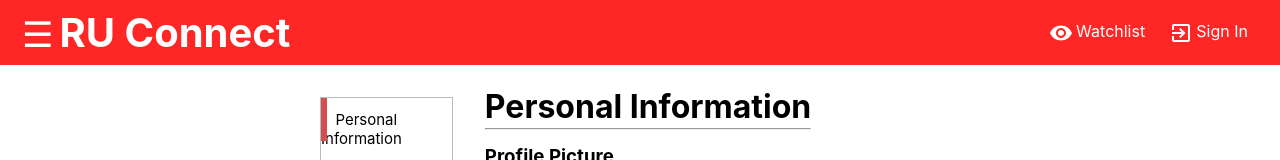
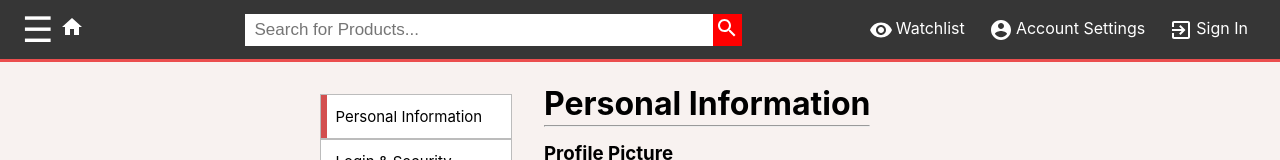
Before and after one commit to wangjon830/HackRUMarketplace, a React (Create React App) app in the folder frontend/: page /settings/account in a window 1280 px wide. Shown: the top 160 px of the page. Built offline with nearby package versions, Linux system fonts and the light colour scheme; no server answers.

Commit message:
Changed Navbar

```diff
--- a/frontend/package.json
+++ b/frontend/package.json
@@ -8,8 +8,11 @@
     "@testing-library/jest-dom": "^5.11.4",
     "@testing-library/react": "^11.1.0",
     "@testing-library/user-event": "^12.1.10",
+    "mobx": "^6.0.3",
+    "mobx-react": "^7.0.4",
     "react": "^17.0.1",
     "react-dom": "^17.0.1",
+    "react-modal": "^3.11.2",
     "react-router-dom": "^5.2.0",
     "react-scripts": "4.0.0",
     "web-vitals": "^0.2.4"
--- a/frontend/src/App.js
+++ b/frontend/src/App.js
@@ -7,6 +7,8 @@ import './styles/App.css';
 import './styles/home.css';
 import './styles/login.css';
 import './styles/product.css';
+import './styles/Navbar.css';
+import './styles/Account.css';
 
 import Navbar from './components/Navbar';
 import HomeScreen from './screens/HomeScreen';
--- a/frontend/src/components/Navbar.js
+++ b/frontend/src/components/Navbar.js
@@ -3,6 +3,9 @@ import {Link} from 'react-router-dom';
 import VisibilityIcon from '@material-ui/icons/Visibility';
 import ExitToAppIcon from '@material-ui/icons/ExitToApp';
 import AccountCircleIcon from '@material-ui/icons/AccountCircle';
+import SearchIcon from '@material-ui/icons/Search';
+import HomeIcon from '@material-ui/icons/Home';
+import CloseIcon from '@material-ui/icons/Close';
 
 function Navbar(props){
     const [sidebarOpen, setSidebar] = useState(false);
@@ -30,15 +33,27 @@ function Navbar(props){
             <button className="hamburger-btn" onClick={toggleSidebar}>
                 &#9776;
             </button>
-            <Link to="/">RU Connect</Link>
+            <div id="homeLarge"><Link to="/" style={{fontSize:"2rem"}}>RU&nbsp;Connect</Link></div>
+            <div id="homeSmall"><Link to="/"style={{fontSize:"2rem"}}><HomeIcon/></Link></div>
+        </div>
+        <div className="searchSection">
+            <form action="">
+              <input className="searchBar" type="text" placeholder="Search for Products..." name="search"/>
+              <button className="searchButton" type="submit"><SearchIcon/></button>
+            </form>
         </div>
         <div className="header-links">
             <a href="watchlist.html"><VisibilityIcon style={{marginRight:"0.2rem"}}/>Watchlist</a>
-            <Link to="/login"><ExitToAppIcon style={{marginRight:"0.2rem"}}/>Sign In</Link>
+            <Link to="/settings/account"><AccountCircleIcon style={{marginRight:"0.2rem"}}/> Account&nbsp;Settings</Link>
+            <a href="/login"><ExitToAppIcon style={{marginRight:"0.2rem"}}/>Sign&nbsp;In</a>
         </div>
         <aside className="sidebar">
-            <h3>Shopping Categories</h3>
-            <button className="sidebar-close-btn" onClick={closeSidebar}>X</button>
+            <div className="sidebarHead">
+                <h1 style={{padding:"2rem 1rem 0rem 1rem"}}>Shopping Categories<hr/></h1>
+                <button className="sidebar-close-btn" onClick={closeSidebar}><CloseIcon/></button>
+            </div>
+            <div className="sidebarCategory">
+                <h4 style={{padding:"1rem 1rem 0rem 1rem"}}>Product Type</h4>
                 <ul>
                     <li>
                         <a href="index.html">Textbooks</a>
@@ -49,7 +64,31 @@ function Navbar(props){
                     <li>
                         <a href="index.html">Housing</a>
                     </li>
+                    <li>
+                        <a href="index.html">Furniture</a>
+                    </li>
+                    <li>
+                        <a href="index.html">Electronics</a>
+                    </li>
                 </ul>
+            </div>
+            <div className="sidebarCategory">
+                <h4 style={{padding:"1rem 1rem 0rem 1rem"}}>Seller Location</h4>
+                <ul>
+                    <li>
+                        <a href="index.html">Busch Campus</a>
+                    </li>
+                    <li>
+                        <a href="index.html">Livingston Campus</a>
+                    </li>
+                    <li>
+                        <a href="index.html">College Ave Campus</a>
+                    </li>
+                    <li>
+                        <a href="index.html">Cook/Douglass Campus</a>
+                    </li>
+                </ul>
+            </div>
         </aside>
     </header>
     )
--- a/frontend/src/screens/AccountScreen.js
+++ b/frontend/src/screens/AccountScreen.js
@@ -1,16 +1,15 @@
 import React from 'react';
 import {Link} from 'react-router-dom';
 import data from '../data';
-import '../styles/Account.css';
 
 function AccountScreen(props){
     return(
     <div>
         <div id="AccountOptions" className = "sidenav">
-            <Link to="/AccountSettings"><div className="navItem"><settingActive/>&nbsp;&nbsp;Personal Information</div></Link>
-            <Link to="/SecuritySettings"><div className="navItem"><settingStatus/>&nbsp;&nbsp;Login & Security</div></Link>
-            <Link to="/TransactionsSettings"><div className="navItem"><settingStatus/>&nbsp;&nbsp;Your Transactions</div></Link>
-            <Link to="/ListingsSettings"><div className="navItem"><settingStatus/>&nbsp;&nbsp;Your Listings</div></Link>
+            <Link to="/settings/account"><div className="navItem"><settingActive/>&nbsp;&nbsp;Personal Information</div></Link>
+            <Link to="/settings/security"><div className="navItem"><settingStatus/>&nbsp;&nbsp;Login & Security</div></Link>
+            <Link to="/settings/transaction"><div className="navItem"><settingStatus/>&nbsp;&nbsp;Your Transactions</div></Link>
+            <Link to="/settings/listings"><div className="navItem"><settingStatus/>&nbsp;&nbsp;Your Listings</div></Link>
         </div>
         <div className = "settings">
             <div className = "headText"><h1>Personal Information<hr/></h1></div>
--- a/frontend/src/screens/ListingsScreen.js
+++ b/frontend/src/screens/ListingsScreen.js
@@ -1,16 +1,16 @@
 import React from 'react';
 import {Link} from 'react-router-dom';
 import data from '../data';
-import '../styles/Account.css'
+
 
 function ListingsScreen(props){
     return(
     <div>
         <div id="AccountOptions" className = "sidenav">
-            <Link to="/AccountSettings"><div className="navItem"><settingStatus/>&nbsp;&nbsp;Personal Information</div></Link>
-            <Link to="/SecuritySettings"><div className="navItem"><settingStatus/>&nbsp;&nbsp;Login & Security</div></Link>
-            <Link to="/TransactionsSettings"><div className="navItem"><settingStatus/>&nbsp;&nbsp;Your Transactions</div></Link>
-            <Link to="/ListingsSettings"><div className="navItem"><settingActive/>&nbsp;&nbsp;Your Listings</div></Link>
+            <Link to="/settings/account"><div className="navItem"><settingStatus/>&nbsp;&nbsp;Personal Information</div></Link>
+            <Link to="/settings/security"><div className="navItem"><settingStatus/>&nbsp;&nbsp;Login & Security</div></Link>
+            <Link to="/settings/transaction"><div className="navItem"><settingStatus/>&nbsp;&nbsp;Your Transactions</div></Link>
+            <Link to="/settings/listings"><div className="navItem"><settingActive/>&nbsp;&nbsp;Your Listings</div></Link>
         </div>
         <div className = "settings">
             <div className = "headText"><h1>Your Listings<hr/></h1></div>
--- a/frontend/src/screens/SecurityScreen.js
+++ b/frontend/src/screens/SecurityScreen.js
@@ -1,16 +1,15 @@
 import React from 'react';
 import {Link} from 'react-router-dom';
 import data from '../data';
-import '../styles/Account.css'
 
 function SecurityScreen(props){
     return(
     <div>
         <div id="AccountOptions" className = "sidenav">
-            <Link to="/AccountSettings"><div className="navItem"><settingStatus/>&nbsp;&nbsp;Personal Information</div></Link>
-            <Link to="/SecuritySettings"><div className="navItem"><settingActive/>&nbsp;&nbsp;Login & Security</div></Link>
-            <Link to="/TransactionsSettings"><div className="navItem"><settingStatus/>&nbsp;&nbsp;Your Transactions</div></Link>
-            <Link to="/ListingsSettings"><div className="navItem"><settingStatus/>&nbsp;&nbsp;Your Listings</div></Link>
+            <Link to="/settings/account"><div className="navItem"><settingStatus/>&nbsp;&nbsp;Personal Information</div></Link>
+            <Link to="/settings/security"><div className="navItem"><settingActive/>&nbsp;&nbsp;Login & Security</div></Link>
+            <Link to="/settings/transaction"><div className="navItem"><settingStatus/>&nbsp;&nbsp;Your Transactions</div></Link>
+            <Link to="/settings/listings"><div className="navItem"><settingStatus/>&nbsp;&nbsp;Your Listings</div></Link>
         </div>
         <div className = "settings">
             <div className = "headText"><h1>Login & Security Settings<hr/></h1></div>
--- a/frontend/src/styles/Account.css
+++ b/frontend/src/styles/Account.css
@@ -1,60 +1,10 @@
-html {
-  font-size: 1rem;
-  box-sizing: border-box;
-}
-
-p {
-  margin: 0;
-}
-
-body {
-  margin: 0;
-}
-
-header {
-  display: flex;
-  justify-content: space-between;
-  background-color: #ff2626;
-  align-items: center;
-  padding: 0.5rem;
-  margin: 0;
-}
-
-header a {
-  color: white;
-}
-
-.logo {
-  margin-left: 0.5rem;
-}
-
-.logo a {
-  font-size: 2.5rem;
-  font-weight: bold;
-}
-
-.header-links {
-  display: flex;
-  /* align-items: center; */
-}
-
-.header-links a {
-  display: flex;
-  flex-direction: row;
-  margin-right: 1.5rem;
-}
-
-.header-links a:hover {
-  color: #ff7d52;
-}
-
 .content {
   padding-bottom: 2rem;
 }
 
 .sidenav {
-    height:100%;
-    width: 15%;
+    height:100vh;
+    width: 15vw;
     text-align: left;
     position:relative;
     overflow:hidden;
@@ -93,6 +43,7 @@ header a {
     float:left;
     padding: 1rem 2rem 2rem 1rem;
     line-height: 10px;
+    max-width:50%;
 }
 .settingsItem{
     padding: 0px 0px 2rem 0px;
--- a/frontend/src/styles/App.css
+++ b/frontend/src/styles/App.css
@@ -16,6 +16,7 @@ p {
 
 body {
   margin: 0;
+  background-color:#f8f2f0;
 }
 
 main {
@@ -27,10 +28,11 @@ main {
 header {
   display: flex;
   justify-content: space-between;
-  background-color: #ff2626;
+  background-color: #363636;
   align-items: center;
   padding: 0.5rem;
   margin: 0;
+  border-bottom: 3px solid #eb4e4e;
 }
 
 header a {
@@ -58,7 +60,7 @@ header a {
 }
 
 .header-links a:hover {
-  color: #ff7d52;
+  color: #fd5252;
 }
 
 .hamburger-btn {
--- /dev/null
+++ b/frontend/src/styles/Navbar.css
@@ -0,0 +1,78 @@
+.sidebar .sidebarHead{
+    color:black;
+}
+.sidebar a{
+    color:black;
+    font-size: 20px;
+}
+.sidebar h4{
+    color:black;
+    font-size: 20px;
+}
+.sidebar h1{
+    color:black;
+    font-size: 25px;
+}
+.sidebar a:hover{
+    color:#fc4040;
+}
+.sidebar .sidebarCategory h4{
+    line-height: 1px;
+}
+
+.category{
+    color:black;
+    font-size: 20px;
+}
+
+.searchBar{
+  float: left;
+  padding: 6px 10px;
+  margin-left: 16px;
+  font-size: 17px;
+  border: none;
+  cursor: pointer;
+  height:100%;
+  width:70%;
+}
+
+.searchButton{
+    float:left;
+    border:none;
+    height:100%;
+    width:auto;
+    max-width: 10%;
+    padding: 2.5px;
+    color:white;
+    background-color:red;
+}
+
+.searchSection{
+    margin-left:auto;
+    width:40%;
+    min-width:50vw;
+}
+
+#homeLarge{
+    float:left;
+}
+#homeSmall{
+    float:left;
+    height: 100%;
+    width:auto;
+    display: none;
+}
+
+@media (max-width: 1300px) {
+    #homeSmall { display: inline-block; }
+    #homeLarge { display: none; }
+}
+.hamburger-btn{
+    float:left;
+}
+.logo{
+    min-width:15%;
+}
+.sidebar-close-btn{
+    border:none;
+}
```
Also changed, not shown: frontend/src/screens/TransactionsScreen.js (+4 -5 lines), 1 other file (tests, documents, lock files or other folders). Lines whose indentation alone changed are shown as unchanged.
